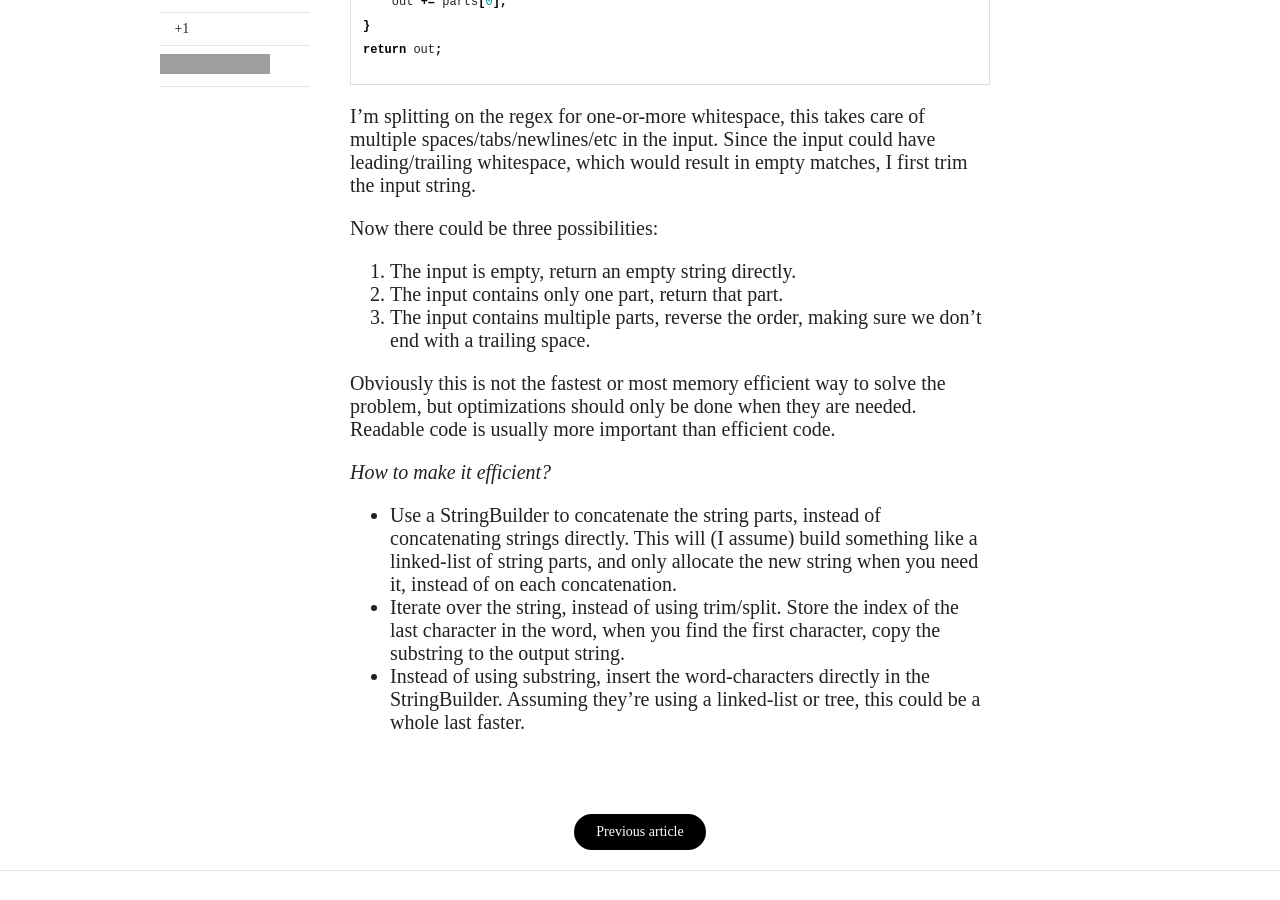
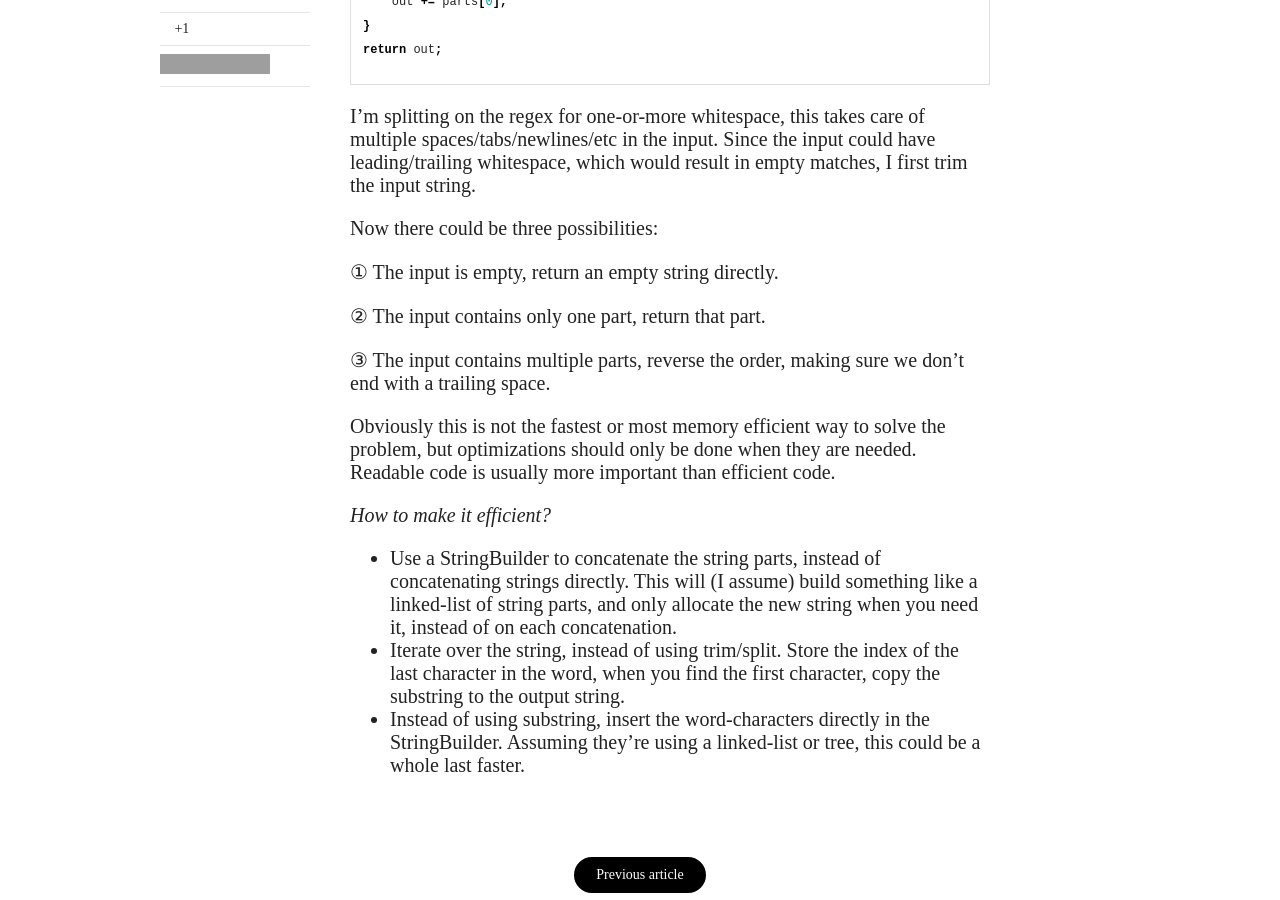
Before and after one commit to corani/corani.github.io, a Jekyll site: the page built from _posts/2014-08-14-programming-challenges.md, in a window 1280 px wide and 900 px high, scrolled down 1268 px. Built offline with Jekyll 4.4.1, drawn with Linux system fonts in a browser that asks for light colours; nearby versions of some CDN libraries; comment, search, counter and statistics services are not loaded; some of the changed lines change nothing that is shown; grey boxes are pictures that could not be loaded.

Commit message:
Fix numbered list

```diff
--- a/_posts/2014-08-14-programming-challenges.md
+++ b/_posts/2014-08-14-programming-challenges.md
@@ -33,9 +33,13 @@ I'm splitting on the regex for one-or-more whitespace, this takes care of multip
 leading/trailing whitespace, which would result in empty matches, I first trim the input string.
 
 Now there could be three possibilities:
-1. The input is empty, return an empty string directly.
-2. The input contains only one part, return that part.
-3. The input contains multiple parts, reverse the order, making sure we don't end with a trailing space.
+
+&#x2460; The input is empty, return an empty string directly.
+
+&#x2461; The input contains only one part, return that part.
+
+&#x2462; The input contains multiple parts, reverse the order, making sure we don't end with a trailing space.
+
 
 Obviously this is not the fastest or most memory efficient way to solve the problem, but optimizations should only be done when they are needed. Readable
 code is usually more important than efficient code.
```
